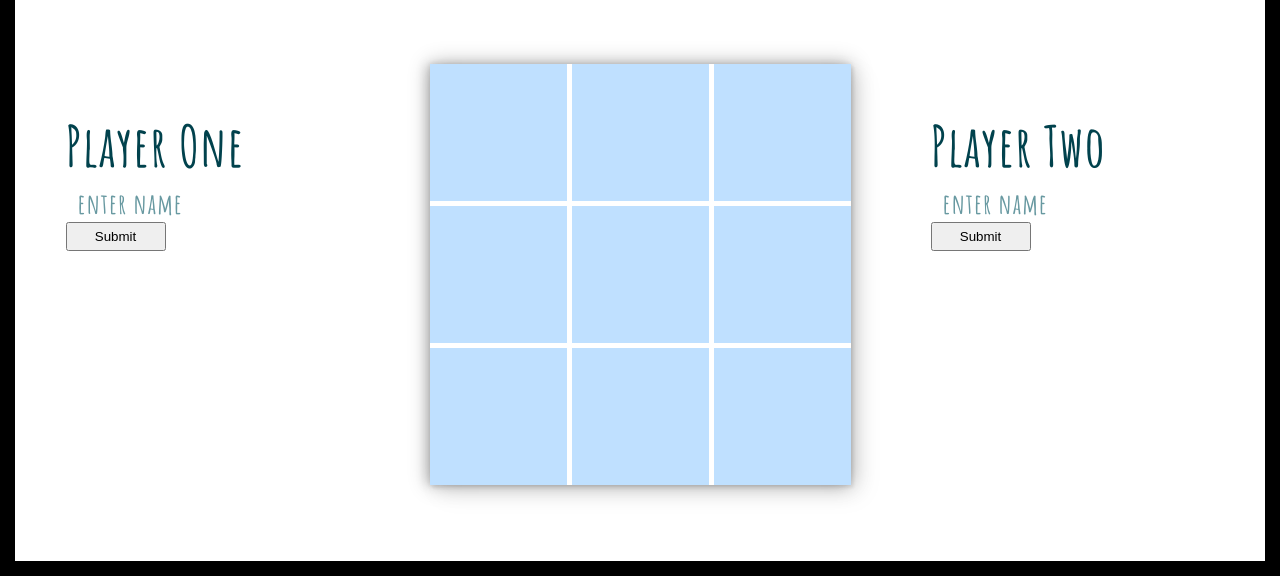
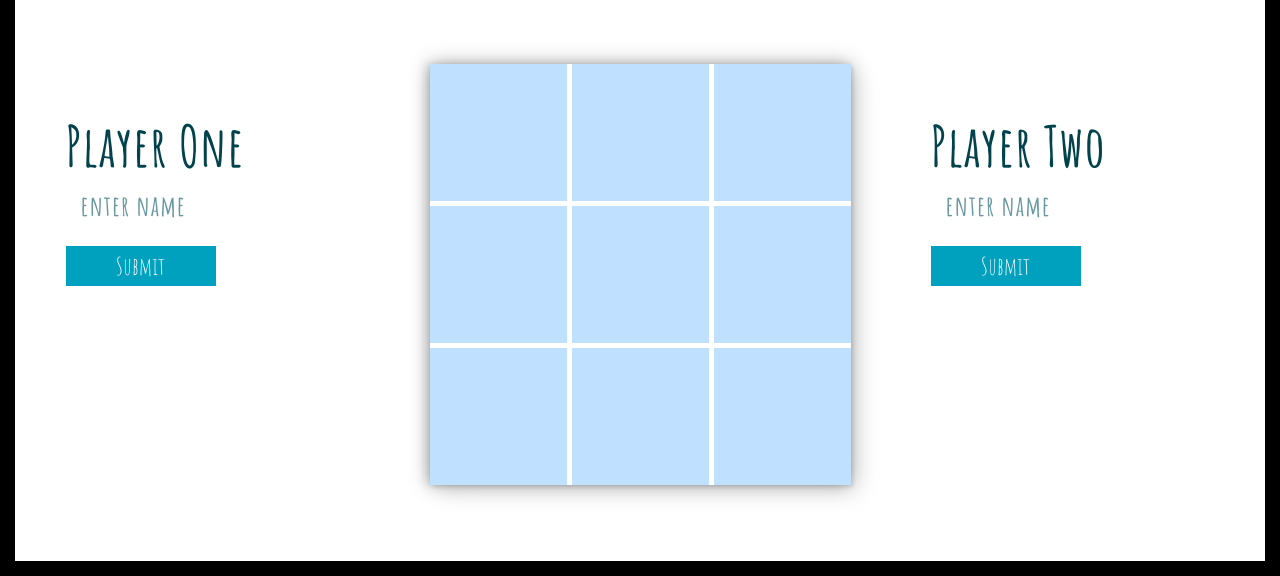
Before and after one commit to K-Mac-Sempreezy/tic-tac-toe, a plain HTML site: page index.html in a window 1280 px wide. Shown: the part 224-800 px from the top of the page. Drawn offline with Linux system fonts and the light colour scheme.

Commit message:
submit button styling

```diff
--- a/style.css
+++ b/style.css
@@ -71,8 +71,8 @@ form {
 
 input[type="text"] {
   border: none;
-  height: 36px;
-  padding: 12px;
+  height: 40px;
+  padding: 15px;
   font-family: 'Amatic SC', cursive;
   font-weight: bold;
   font-size: 28px;
@@ -80,8 +80,14 @@ input[type="text"] {
 }
 
 input[type="submit"] {
-  max-width: 100px;
-  padding: 5px;
+  width: 150px;
+  padding: 5px 25px 5px 25px;
+  margin-top: 20px;
+  background-color: rgb(0, 161, 190);
+  border: none;
+  color: white;
+  font-size: 24px;
+  font-family: 'Amatic SC', cursive;
 }
 
 input[type="text"]::placeholder {
```
